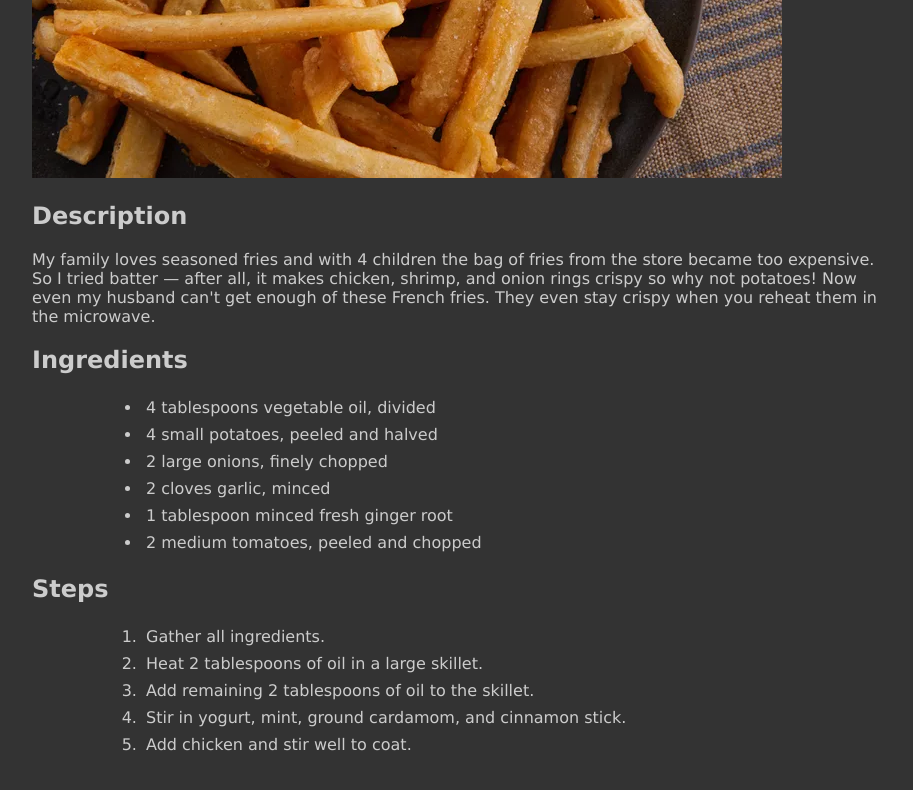
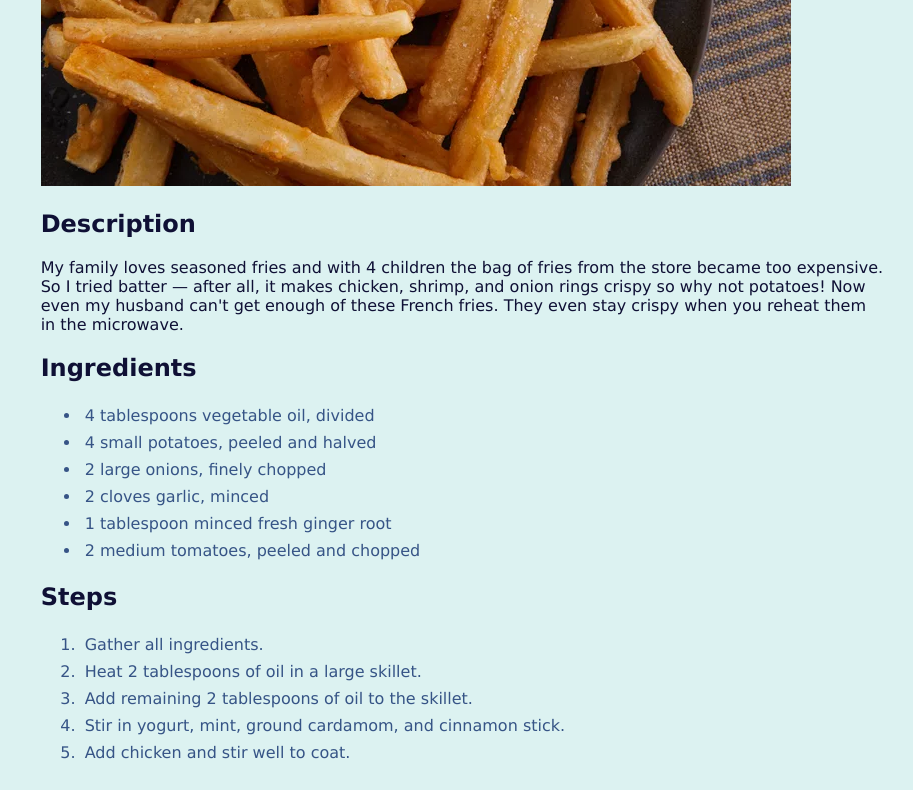
Before and after one commit to WM9Y1LGOR5402SVT/odin-recipes, a plain HTML site: page recipes/fries.html in a window 1280 px wide. Shown: the part 466-1256 px from the top of the page, without its empty margins (178-1091 px from the left). Drawn offline with Linux system fonts and the light colour scheme.

Commit message:
Improve styling and colors

```diff
--- a/recipes/fries.html
+++ b/recipes/fries.html
@@ -6,6 +6,9 @@
     <link rel="stylesheet" href="../styles/style.css">
     <title> Fries Recipe </title>
 </head>
+<div class="flex-container">
+<div class="panel-left"></div>
+<div class="panel-center">
 <body>
     <h1> Fries Recipe </h1>
     <img src="../images/fries.webp" alt="Picture of the finished Fries" height="563" width="750">
@@ -31,4 +34,7 @@
         <li> Add chicken and stir well to coat. </li>
     </ol>
 </body>
+</div>
+<div class="panel-right"></div>
+</div>
 </html>
--- a/styles/style.css
+++ b/styles/style.css
@@ -1,9 +1,11 @@
 * {
     font-family: Verdana, san-serif;
-    background-color: #333333;
-    color: #cccccc;
-    margin-left: 70px;
-    margin-right: 70px;
+    background-color: #DCF2F1;
+    color: #0F1035;
+}
+
+.flex-container {
+    display: flex;
 }
 
 h1 {
@@ -11,5 +13,18 @@ h1 {
 }
 
 li {
+    color: #365486;
     padding: 4px;
 }
+
+.flex-container > .panel-center {
+    flex: 4;
+}
+
+.flex-container > .panel-left {
+    flex: 1;
+}
+
+.flex-container > .panel-right {
+    flex: 1;
+}
```
Also changed, not shown: index.html (+8 -0 lines), recipes/biryani.html (+6 -0 lines), recipes/lasagna.html (+6 -0 lines).
